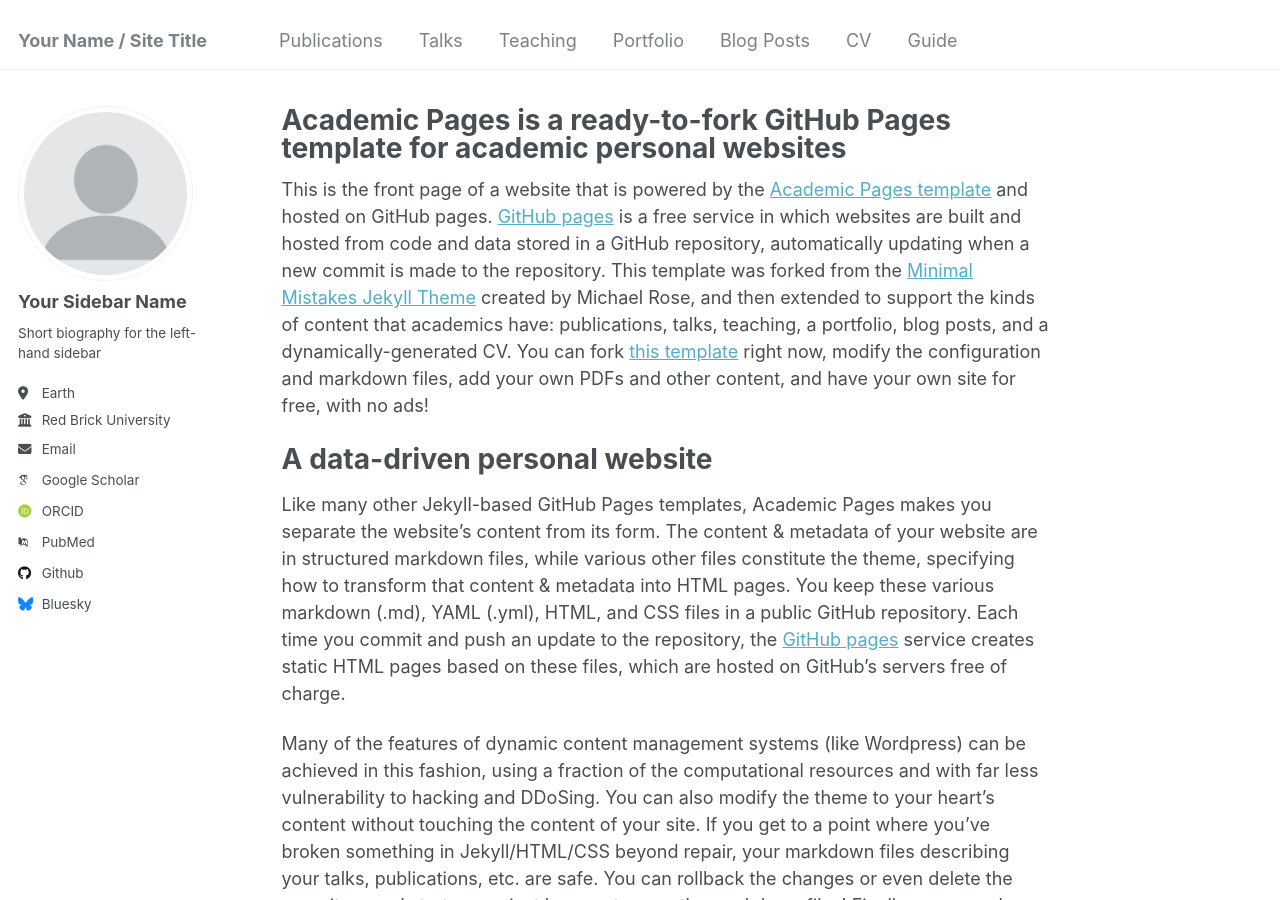
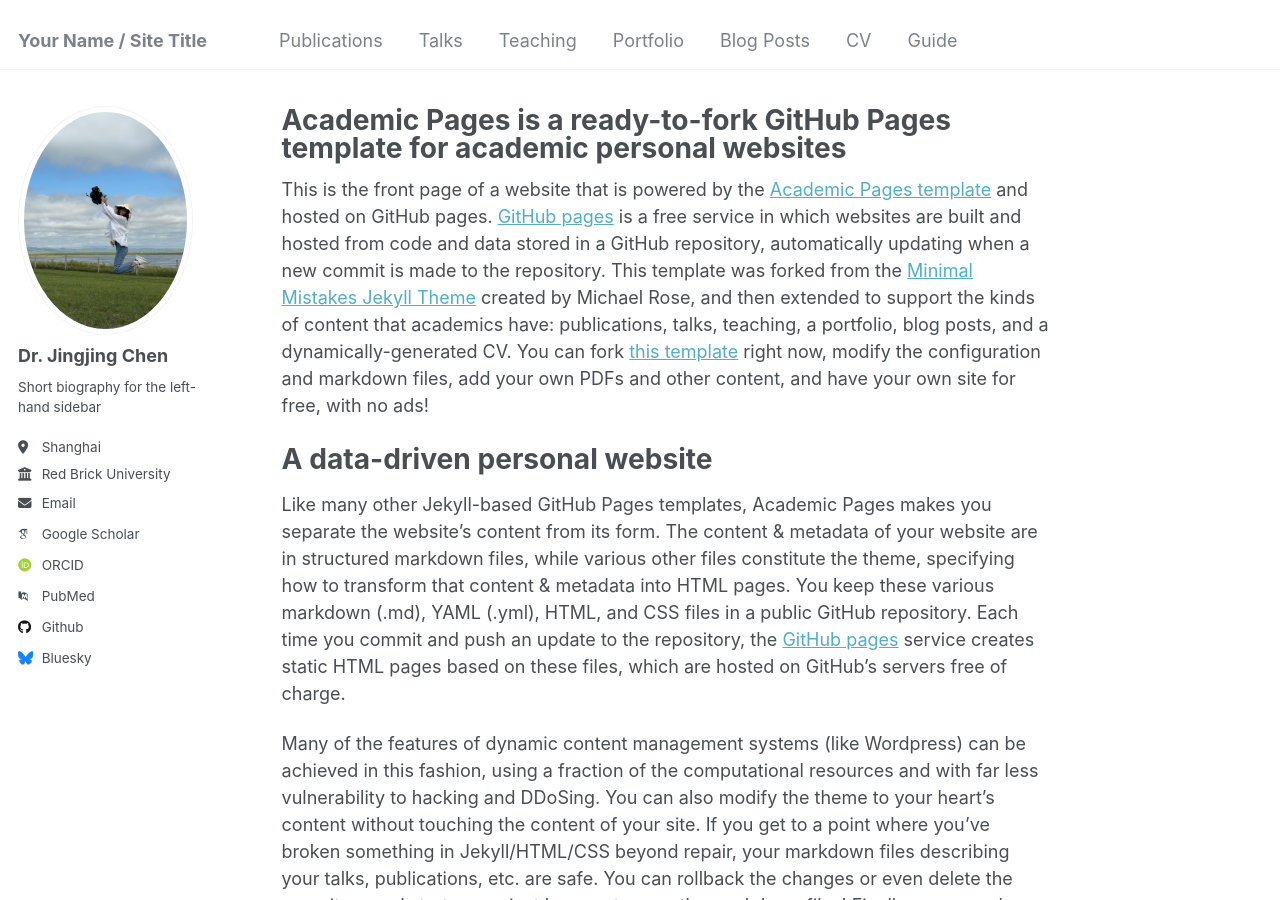
Before and after one commit to jingjing1/homepage, a Jekyll site: the page built from _pages/about.md, in a window 1280 px wide and 900 px high. Built offline with Jekyll 4.4.1, drawn with Linux system fonts in a browser that asks for light colours; some web fonts are replaced.

Commit message:
Update _config.yml

```diff
--- a/_config.yml
+++ b/_config.yml
@@ -21,11 +21,11 @@ repository               : "academicpages/academicpages.github.io"
 #               Additional customization can be done by editing /_includes/author-profile.html
 author:
   # Biographic information
-  avatar           : "profile.png"
-  name             : "Your Sidebar Name"
+  avatar           : "bio-photo-jingjing.jpg"
+  name             : "Dr. Jingjing Chen"
   pronouns         : # example: "she/her"
   bio              : "Short biography for the left-hand sidebar"
-  location         : "Earth"
+  location         : "Shanghai"
   employer         : "Red Brick University"
   uri              : # URL
   email            : "none@example.org"
```
